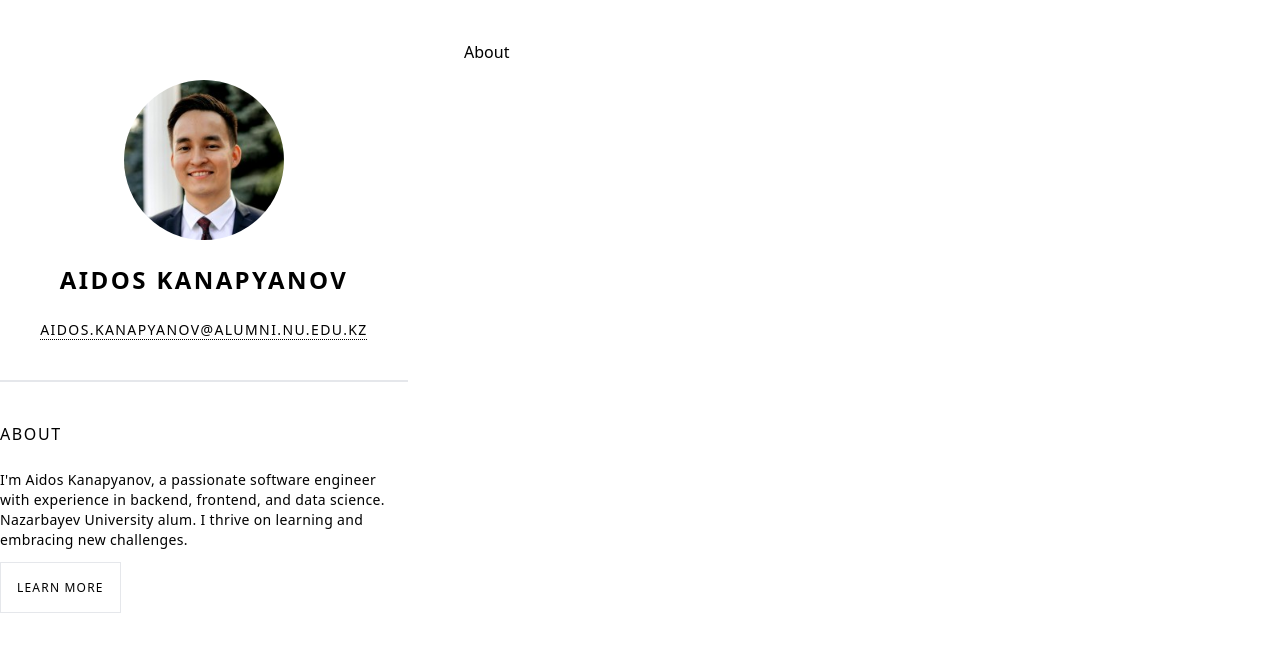
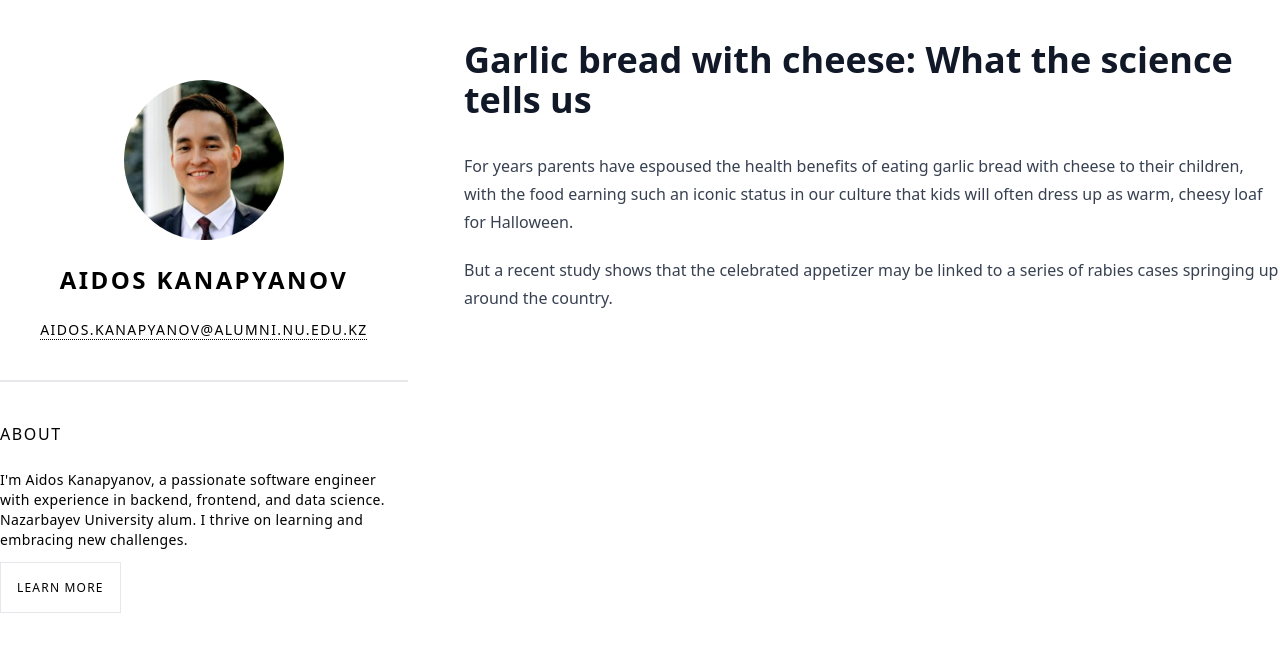
Before and after one commit to aidoskanapyanov/personal-website-nextra, a Next.js app: page / in a window 1280 px wide. Shown: the top 652 px of the page. Built offline with nearby package versions, Linux system fonts and the light colour scheme.

Commit message:
Add dummy about me text

```diff
--- a/components/pages/about.tsx
+++ b/components/pages/about.tsx
@@ -6,7 +6,19 @@
 export default function About({}: Props) {
   return (
     <BaseLayout>
-      <div>About</div>
+      <article className="prose dark:prose-invert">
+        <h1>Garlic bread with cheese: What the science tells us</h1>
+        <p>
+          For years parents have espoused the health benefits of eating garlic
+          bread with cheese to their children, with the food earning such an
+          iconic status in our culture that kids will often dress up as warm,
+          cheesy loaf for Halloween.
+        </p>
+        <p>
+          But a recent study shows that the celebrated appetizer may be linked
+          to a series of rabies cases springing up around the country.
+        </p>
+      </article>
     </BaseLayout>
   );
 }
```
